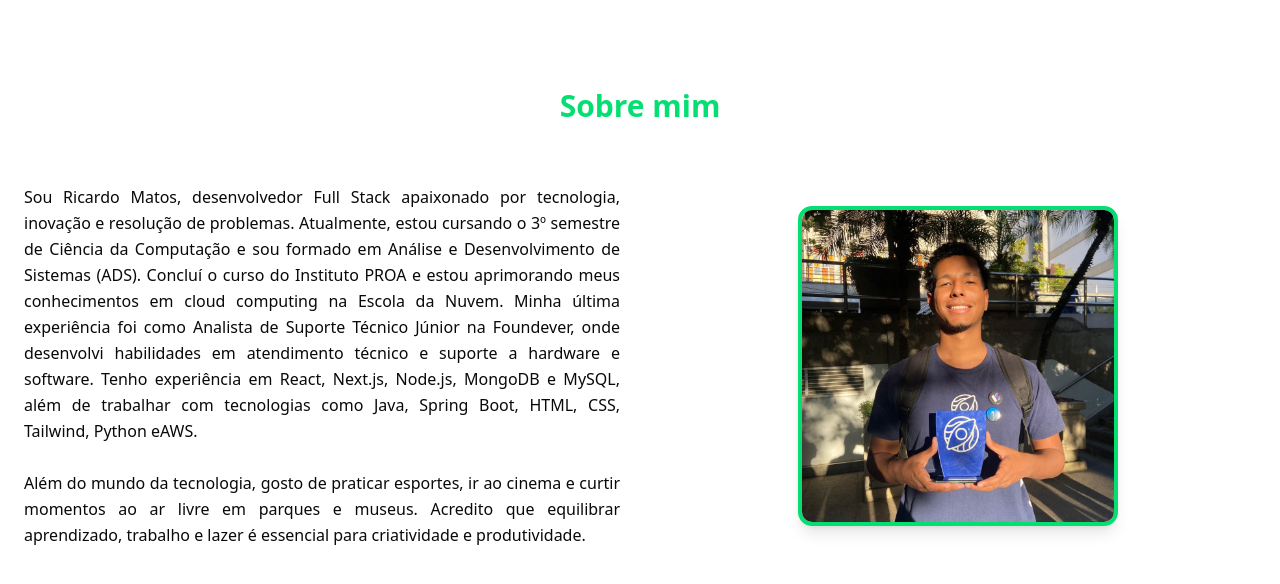
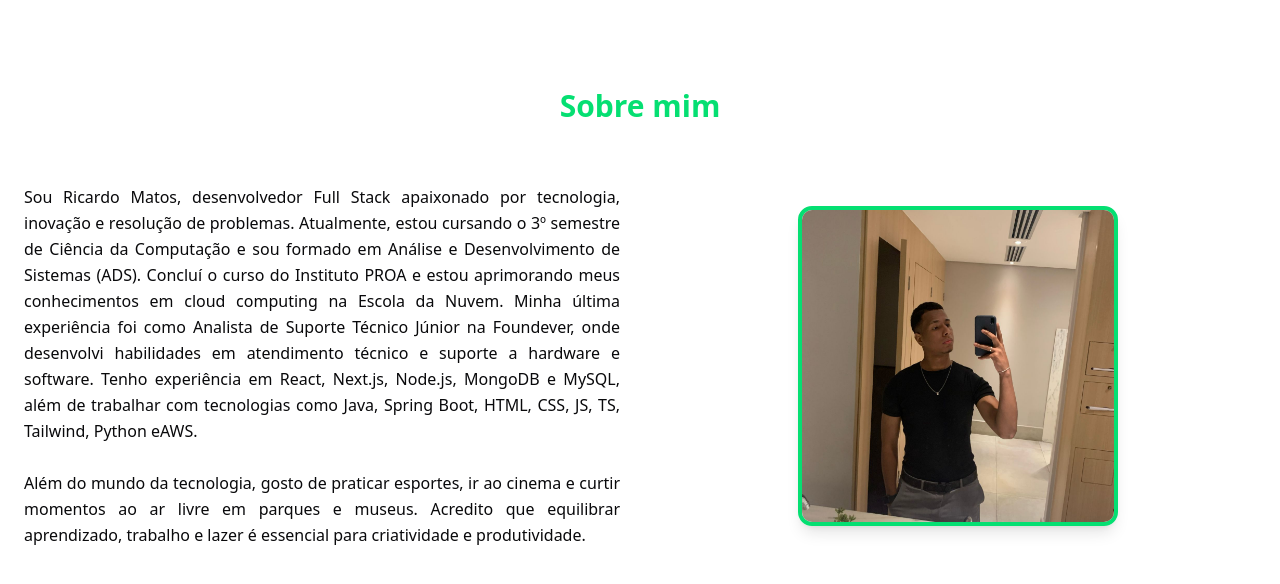
Before and after one commit to MatosRicardo/MyPortfolio, a Next.js app in the folder meu-portfolio/: page /SobreMim in a window 1280 px wide. Shown: the top 584 px of the page. Built offline with nearby package versions, Linux system fonts and the light colour scheme.

Commit message:
feat: About complete

```diff
--- a/meu-portfolio/src/app/SobreMim/page.tsx
+++ b/meu-portfolio/src/app/SobreMim/page.tsx
@@ -17,7 +17,7 @@ export default function SobreMim() {
           Júnior na Foundever, onde desenvolvi habilidades em atendimento
           técnico e suporte a hardware e software. Tenho experiência em React,
           Next.js, Node.js, MongoDB e MySQL, além de trabalhar com tecnologias
-          como Java, Spring Boot, HTML, CSS, Tailwind, Python eAWS.
+          como Java, Spring Boot, HTML, CSS, JS, TS, Tailwind, Python eAWS.
           <br />
           <br />
           Além do mundo da tecnologia, gosto de praticar esportes, ir ao cinema
@@ -27,7 +27,7 @@ export default function SobreMim() {
         </p>
         <div className="relative h-[260px] w-[260px] md:h-[320px] md:w-[320px] overflow-hidden rounded-xl border-4 shadow-lg mx-auto border-green-400">
           <Image
-            src="/img1.jpg"
+            src="/imgSobre.jpg"
             alt="Foto de Ricardo Matos"
             fill
             className="object-cover"
--- a/meu-portfolio/src/app/page.tsx
+++ b/meu-portfolio/src/app/page.tsx
@@ -3,6 +3,7 @@ import { Github, Linkedin, Mail, FileText } from "lucide-react";
 import Image from "next/image";
 import Link from "next/link";
 import SobreMim from "./SobreMim/page";
+import Projetos from "./Projetos/page";
 
 export default function PortfolioHomepage() {
   return (
@@ -146,6 +147,7 @@ export default function PortfolioHomepage() {
         </section>
       </main>
       <SobreMim />
+
       <footer className="border-t border-gray-800 py-6">
         <div className="container flex flex-col items-center justify-center gap-4 md:flex-row">
           <p className="text-sm text-gray-400">
```
Also changed, not shown: meu-portfolio/public/img1.jpg (deleted), meu-portfolio/public/imgSobre.jpg (added), meu-portfolio/src/app/Projetos/page.tsx (added).
